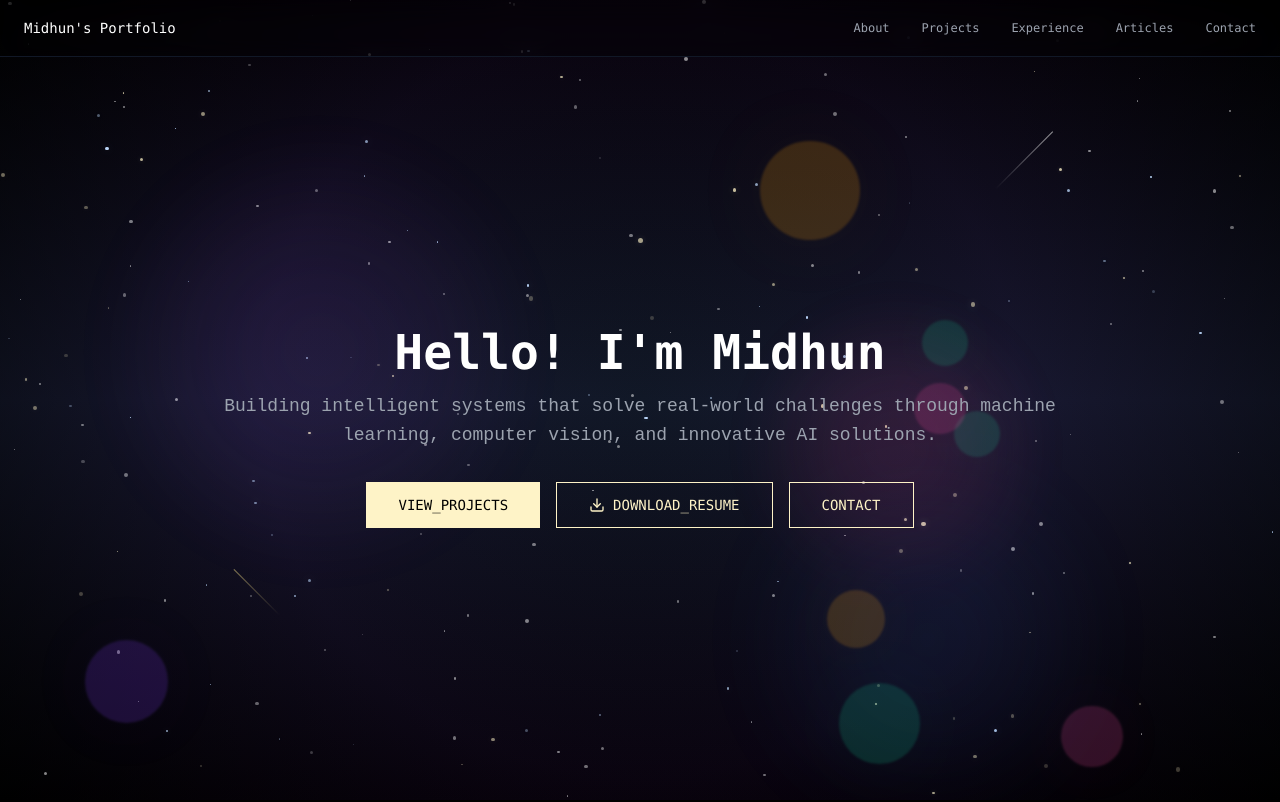
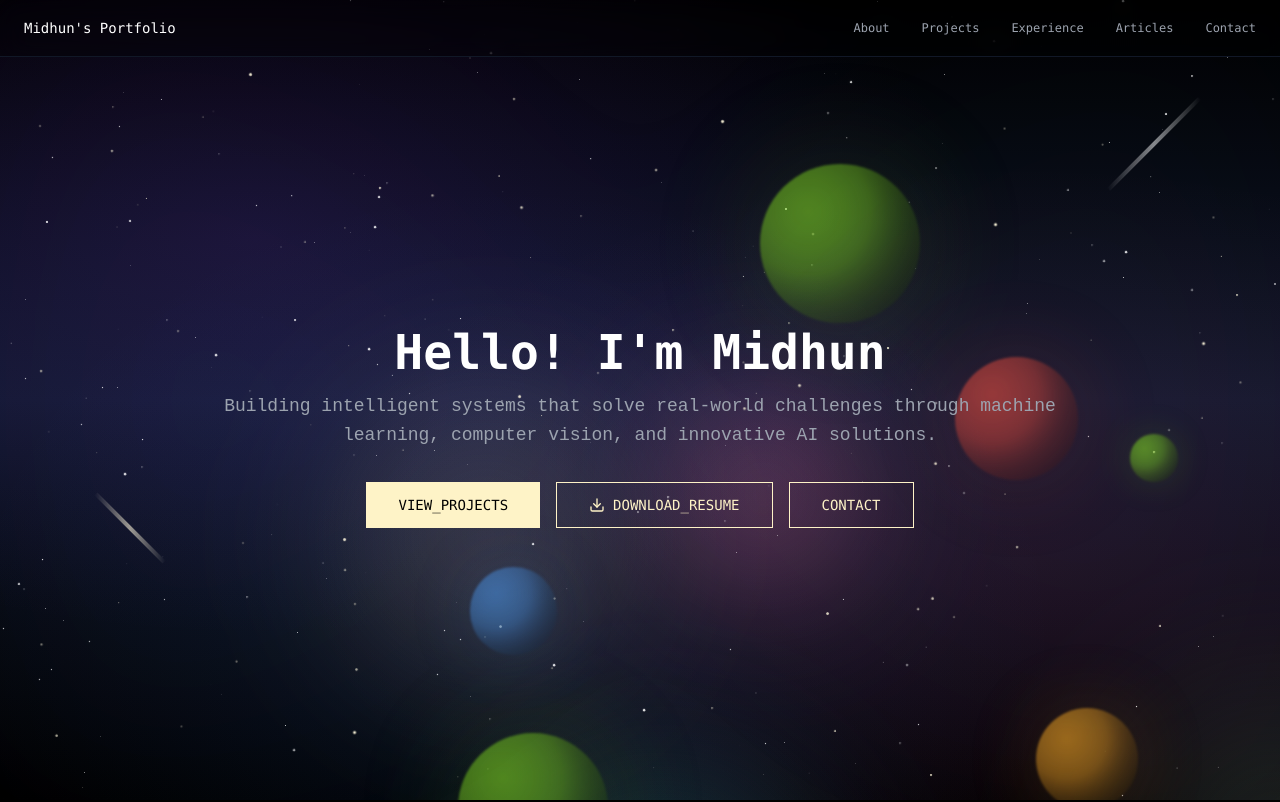
Before and after one commit to midhunprahash-ui/midhunsportfolio.io, a React (Vite) app: page / in a window 1280 px wide. Shown: the top 802 px of the page. Built offline with nearby package versions, Linux system fonts and the light colour scheme.

Commit message:
Refactor: Enhance space background with realism and parallax
Improved the space background with a more realistic gradient and enhanced parallax effects in `src/components/SpaceBackground.tsx` and `src/index.css`.

```diff
--- a/src/components/SpaceBackground.tsx
+++ b/src/components/SpaceBackground.tsx
@@ -8,6 +8,7 @@ interface Star {
   size: number;
   opacity: number;
   speed: number;
+  twinkleSpeed: number;
 }
 
 interface Planet {
@@ -17,12 +18,25 @@ interface Planet {
   size: number;
   color: string;
   speed: number;
+  orbitRadius: number;
+  orbitSpeed: number;
+}
+
+interface Nebula {
+  id: number;
+  x: number;
+  y: number;
+  size: number;
+  color: string;
+  speed: number;
+  opacity: number;
 }
 
 const SpaceBackground = () => {
   const [scrollY, setScrollY] = useState(0);
   const [stars, setStars] = useState<Star[]>([]);
   const [planets, setPlanets] = useState<Planet[]>([]);
+  const [nebulas, setNebulas] = useState<Nebula[]>([]);
 
   useEffect(() => {
     const handleScroll = () => setScrollY(window.scrollY);
@@ -31,185 +45,216 @@ const SpaceBackground = () => {
   }, []);
 
   useEffect(() => {
-    // Generate stars
+    // Generate more realistic stars with different layers
     const generateStars = () => {
       const newStars: Star[] = [];
-      for (let i = 0; i < 200; i++) {
+      for (let i = 0; i < 300; i++) {
         newStars.push({
           id: i,
           x: Math.random() * 100,
           y: Math.random() * 100,
-          size: Math.random() * 3 + 1,
-          opacity: Math.random() * 0.8 + 0.2,
-          speed: Math.random() * 0.5 + 0.1,
+          size: Math.random() * 2 + 0.5,
+          opacity: Math.random() * 0.9 + 0.1,
+          speed: Math.random() * 0.8 + 0.2,
+          twinkleSpeed: Math.random() * 2 + 1,
         });
       }
       setStars(newStars);
     };
 
-    // Generate planets/celestial objects
+    // Generate planets with orbital motion
     const generatePlanets = () => {
-      const colors = ['#4F46E5', '#7C3AED', '#EC4899', '#F59E0B', '#10B981'];
+      const colors = ['#8B5FBF', '#4A90E2', '#E94B3C', '#F5A623', '#7ED321', '#BD10E0'];
       const newPlanets: Planet[] = [];
-      for (let i = 0; i < 8; i++) {
+      for (let i = 0; i < 6; i++) {
         newPlanets.push({
           id: i,
           x: Math.random() * 100,
           y: Math.random() * 100,
-          size: Math.random() * 80 + 20,
+          size: Math.random() * 120 + 40,
           color: colors[Math.floor(Math.random() * colors.length)],
-          speed: Math.random() * 0.3 + 0.1,
+          speed: Math.random() * 0.2 + 0.1,
+          orbitRadius: Math.random() * 50 + 20,
+          orbitSpeed: Math.random() * 0.02 + 0.01,
         });
       }
       setPlanets(newPlanets);
     };
 
+    // Generate nebula clouds
+    const generateNebulas = () => {
+      const colors = ['#FF6B9D', '#4ECDC4', '#45B7D1', '#96CEB4', '#FFEAA7', '#DDA0DD'];
+      const newNebulas: Nebula[] = [];
+      for (let i = 0; i < 4; i++) {
+        newNebulas.push({
+          id: i,
+          x: Math.random() * 100,
+          y: Math.random() * 100,
+          size: Math.random() * 300 + 200,
+          color: colors[Math.floor(Math.random() * colors.length)],
+          speed: Math.random() * 0.1 + 0.05,
+          opacity: Math.random() * 0.3 + 0.1,
+        });
+      }
+      setNebulas(newNebulas);
+    };
+
     generateStars();
     generatePlanets();
+    generateNebulas();
   }, []);
 
   return (
     <div className="fixed inset-0 overflow-hidden pointer-events-none z-0">
-      {/* Main gradient background */}
-      <div className="absolute inset-0 bg-gradient-to-b from-black via-gray-900 to-black" />
+      {/* Deep space gradient background */}
+      <div className="absolute inset-0 bg-gradient-to-b from-black via-slate-900 to-black" />
 
-      {/* Deep space gradient overlay */}
+      {/* Cosmic dust gradient overlay */}
       <div
-        className="absolute inset-0 bg-gradient-radial from-transparent via-purple-900/10 to-black/50"
+        className="absolute inset-0"
         style={{
-          transform: `translateY(${scrollY * 0.1}px)`,
+          background: 'radial-gradient(ellipse at 20% 30%, rgba(123, 58, 237, 0.15) 0%, transparent 50%), radial-gradient(ellipse at 80% 70%, rgba(236, 72, 153, 0.1) 0%, transparent 50%), radial-gradient(ellipse at 40% 80%, rgba(59, 130, 246, 0.1) 0%, transparent 50%)',
+          transform: `translate(${scrollY * 0.1}px, ${scrollY * 0.05}px)`,
         }}
       />
 
-      {/* Stars layer 1 (furthest/slowest) */}
+      {/* Nebula clouds layer */}
+      <div className="absolute inset-0">
+        {nebulas.map((nebula) => (
+          <div
+            key={nebula.id}
+            className="absolute rounded-full"
+            style={{
+              left: `${nebula.x}%`,
+              top: `${nebula.y}%`,
+              width: `${nebula.size}px`,
+              height: `${nebula.size}px`,
+              background: `radial-gradient(circle, ${nebula.color}${Math.floor(nebula.opacity * 255).toString(16).padStart(2, '0')} 0%, transparent 70%)`,
+              transform: `translateY(${scrollY * nebula.speed * 0.3}px) rotate(${scrollY * 0.02}deg)`,
+              filter: 'blur(60px)',
+              mixBlendMode: 'screen',
+            }}
+          />
+        ))}
+      </div>
+
+      {/* Distant stars layer (slowest parallax) */}
       <div className="absolute inset-0">
         {stars.slice(0, 100).map((star) => (
           <div
             key={star.id}
-            className="absolute rounded-full bg-white animate-pulse"
+            className="absolute rounded-full bg-white"
+            style={{
+              left: `${star.x}%`,
+              top: `${star.y}%`,
+              width: `${star.size * 0.8}px`,
+              height: `${star.size * 0.8}px`,
+              opacity: star.opacity * 0.4,
+              transform: `translateY(${scrollY * star.speed * 0.05}px)`,
+              animation: `twinkle ${star.twinkleSpeed}s ease-in-out infinite alternate`,
+            }}
+          />
+        ))}
+      </div>
+
+      {/* Medium distance stars */}
+      <div className="absolute inset-0">
+        {stars.slice(100, 200).map((star) => (
+          <div
+            key={star.id}
+            className="absolute rounded-full"
             style={{
               left: `${star.x}%`,
               top: `${star.y}%`,
               width: `${star.size}px`,
               height: `${star.size}px`,
-              opacity: star.opacity * 0.6,
-              transform: `translateY(${scrollY * star.speed * 0.1}px)`,
-              animationDuration: `${2 + Math.random() * 3}s`,
+              background: `radial-gradient(circle, white 0%, rgba(255, 255, 255, 0.8) 50%, transparent 100%)`,
+              opacity: star.opacity * 0.7,
+              transform: `translateY(${scrollY * star.speed * 0.15}px)`,
+              boxShadow: `0 0 ${star.size * 4}px rgba(255, 255, 255, 0.3)`,
+              animation: `twinkle ${star.twinkleSpeed}s ease-in-out infinite alternate`,
             }}
           />
         ))}
       </div>
 
-      {/* Stars layer 2 (medium speed) */}
+      {/* Close stars layer (fastest parallax) */}
       <div className="absolute inset-0">
-        {stars.slice(100, 150).map((star) => (
+        {stars.slice(200).map((star) => (
           <div
             key={star.id}
-            className="absolute rounded-full bg-amber-100"
+            className="absolute rounded-full"
             style={{
               left: `${star.x}%`,
               top: `${star.y}%`,
               width: `${star.size * 1.2}px`,
               height: `${star.size * 1.2}px`,
-              opacity: star.opacity * 0.8,
-              transform: `translateY(${scrollY * star.speed * 0.2}px)`,
-              boxShadow: `0 0 ${star.size * 2}px rgba(245, 245, 220, 0.3)`,
+              background: `radial-gradient(circle, #FFF8DC 0%, rgba(255, 248, 220, 0.9) 40%, transparent 100%)`,
+              opacity: star.opacity,
+              transform: `translateY(${scrollY * star.speed * 0.4}px)`,
+              boxShadow: `0 0 ${star.size * 6}px rgba(255, 248, 220, 0.4)`,
+              animation: `twinkle ${star.twinkleSpeed}s ease-in-out infinite alternate`,
             }}
           />
         ))}
       </div>
 
-      {/* Stars layer 3 (closest/fastest) */}
+      {/* Celestial objects/planets with orbital motion */}
       <div className="absolute inset-0">
-        {stars.slice(150).map((star) => (
+        {planets.map((planet, index) => (
           <div
-            key={star.id}
-            className="absolute rounded-full bg-blue-200"
+            key={planet.id}
+            className="absolute rounded-full"
             style={{
-              left: `${star.x}%`,
-              top: `${star.y}%`,
-              width: `${star.size * 0.8}px`,
-              height: `${star.size * 0.8}px`,
-              opacity: star.opacity,
-              transform: `translateY(${scrollY * star.speed * 0.3}px)`,
-              boxShadow: `0 0 ${star.size * 3}px rgba(191, 219, 254, 0.4)`,
+              left: `${planet.x + Math.sin(scrollY * planet.orbitSpeed + index) * (planet.orbitRadius * 0.1)}%`,
+              top: `${planet.y + Math.cos(scrollY * planet.orbitSpeed + index) * (planet.orbitRadius * 0.05)}%`,
+              width: `${planet.size}px`,
+              height: `${planet.size}px`,
+              background: `radial-gradient(circle at 30% 30%, ${planet.color}FF 0%, ${planet.color}CC 40%, ${planet.color}66 70%, transparent 100%)`,
+              transform: `translateY(${scrollY * planet.speed * 0.1}px) rotate(${scrollY * 0.05}deg)`,
+              boxShadow: `0 0 ${planet.size * 0.8}px ${planet.color}40, inset -${planet.size * 0.2}px -${planet.size * 0.2}px ${planet.size * 0.3}px rgba(0, 0, 0, 0.3)`,
+              filter: 'blur(1px)',
+              opacity: 0.6,
             }}
           />
         ))}
       </div>
 
-      {/* Celestial objects/planets */}
-      <div className="absolute inset-0">
-        {planets.map((planet) => (
-          <div
-            key={planet.id}
-            className="absolute rounded-full opacity-20"
-            style={{
-              left: `${planet.x}%`,
-              top: `${planet.y}%`,
-              width: `${planet.size}px`,
-              height: `${planet.size}px`,
-              backgroundColor: planet.color,
-              transform: `translateY(${scrollY * planet.speed * 0.15}px) rotate(${scrollY * 0.1}deg)`,
-              boxShadow: `0 0 ${planet.size}px ${planet.color}40`,
-              filter: 'blur(1px)',
-            }}
-          />
-        ))}
-      </div>
-
-      {/* Nebula-like clouds */}
+      {/* Shooting stars */}
       <div className="absolute inset-0">
         <div
-          className="absolute w-96 h-96 rounded-full opacity-10 bg-gradient-radial from-purple-500 to-transparent"
+          className="absolute w-1 h-32 opacity-70"
           style={{
-            top: '20%',
-            left: '10%',
-            transform: `translateY(${scrollY * 0.05}px) scale(${1 + scrollY * 0.0001})`,
-            filter: 'blur(40px)',
+            top: '10%',
+            left: '90%',
+            background: 'linear-gradient(45deg, transparent 0%, white 50%, transparent 100%)',
+            transform: `translateY(${scrollY * 0.6}px) translateX(-${scrollY * 0.3}px) rotate(45deg)`,
+            animation: 'pulse 4s infinite',
+            filter: 'blur(0.5px)',
           }}
         />
         <div
-          className="absolute w-80 h-80 rounded-full opacity-10 bg-gradient-radial from-blue-500 to-transparent"
+          className="absolute w-1 h-24 opacity-60"
           style={{
             top: '60%',
-            right: '15%',
-            transform: `translateY(${scrollY * 0.08}px) scale(${1 + scrollY * 0.0001})`,
-            filter: 'blur(50px)',
-          }}
-        />
-        <div
-          className="absolute w-64 h-64 rounded-full opacity-15 bg-gradient-radial from-pink-500 to-transparent"
-          style={{
-            top: '40%',
-            left: '60%',
-            transform: `translateY(${scrollY * 0.06}px) scale(${1 + scrollY * 0.0001})`,
-            filter: 'blur(30px)',
+            left: '10%',
+            background: 'linear-gradient(-45deg, transparent 0%, #FFF8DC 50%, transparent 100%)',
+            transform: `translateY(${scrollY * 0.4}px) translateX(${scrollY * 0.2}px) rotate(-45deg)`,
+            animation: 'pulse 6s infinite',
+            filter: 'blur(0.5px)',
           }}
         />
       </div>
 
-      {/* Shooting stars */}
-      <div className="absolute inset-0">
-        <div
-          className="absolute w-px h-20 bg-gradient-to-b from-white to-transparent opacity-60"
-          style={{
-            top: '15%',
-            left: '80%',
-            transform: `translateY(${scrollY * 0.4}px) rotate(45deg)`,
-            animation: 'pulse 3s infinite',
-          }}
-        />
-        <div
-          className="absolute w-px h-16 bg-gradient-to-b from-amber-200 to-transparent opacity-50"
-          style={{
-            top: '70%',
-            left: '20%',
-            transform: `translateY(${scrollY * 0.3}px) rotate(-45deg)`,
-            animation: 'pulse 4s infinite',
-          }}
-        />
-      </div>
+      {/* Galaxy spiral arm effect */}
+      <div
+        className="absolute inset-0 opacity-20"
+        style={{
+          background: 'conic-gradient(from 0deg at 50% 50%, transparent 0deg, rgba(147, 197, 253, 0.1) 90deg, transparent 180deg, rgba(196, 165, 232, 0.1) 270deg, transparent 360deg)',
+          transform: `rotate(${scrollY * 0.01}deg) scale(${1 + scrollY * 0.0001})`,
+          filter: 'blur(100px)',
+        }}
+      />
     </div>
   );
 };
```
Also changed, not shown: src/index.css (+37 -19 lines).
